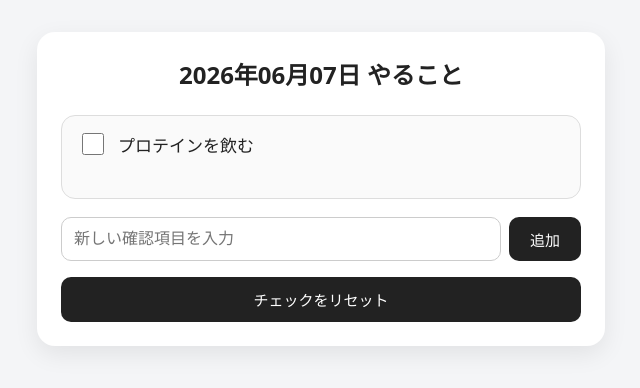
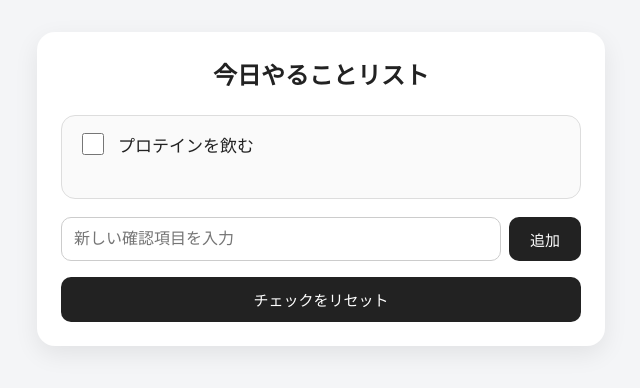
Before and after one commit to buzy-creater/todoList, a plain HTML site: page index.html in a window 1280 px wide. Shown: the whole page, without its empty margins (319-959 px from the left). Drawn offline with Linux system fonts and the light colour scheme.

Commit message:
Add files via upload

```diff
--- a/index.html
+++ b/index.html
@@ -3,7 +3,7 @@
 <head>
   <meta charset="UTF-8">
   <meta name="viewport" content="width=device-width, initial-scale=1.0">
-  <title>日常チェックリスト</title>
+  <title>今日やることリスト</title>
 
   <style>
     body {
@@ -144,7 +144,7 @@
 
 <body>
   <div class="app">
-    <h1 id="page-title"></h1>
+    <h1 id="page-title">今日やることリスト</h1>
 
     <ul class="check-list" id="check-list">
       <li class="check-item">
@@ -190,10 +190,6 @@
         String(date.getMonth() + 1).padStart(2, "0") + "月" +
         String(date.getDate()).padStart(2, "0") + "日 やること"
       );
-    }
-
-    function setPageTitle() {
-      document.getElementById("page-title").textContent = formatTodayTitle(new Date());
     }
 
     function getSavedData() {
@@ -371,8 +367,6 @@
       saveData();
     });
 
-    setPageTitle();
-
     updateCheckTime("drink-protein", "drink-protein-time");
 
     restoreData();
```
